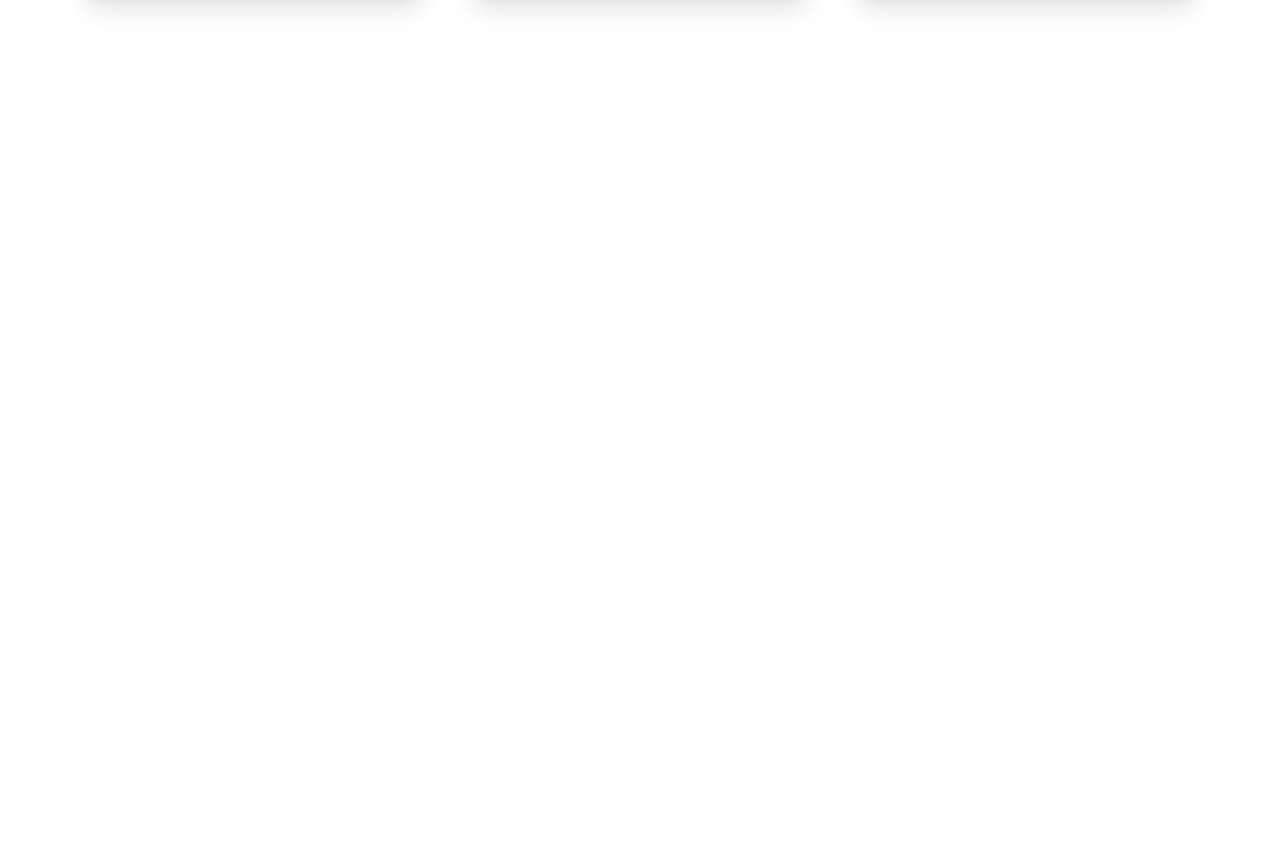
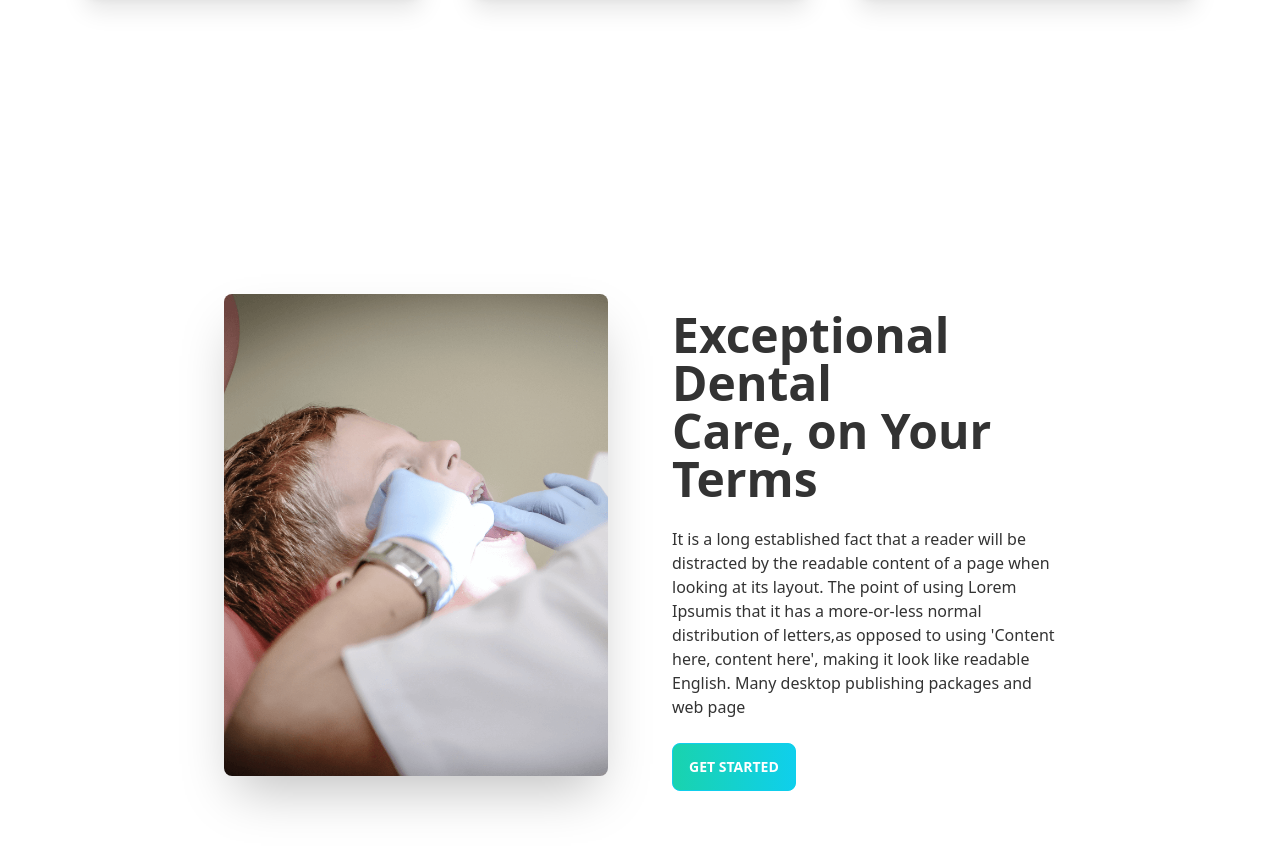
Before and after one commit to rakibahmeddev/doctor-portal, a React (Create React App) app: page / in a window 1280 px wide. Shown: the part 1700-2550 px from the top of the page. Before the commit the page ends 1835 px from the top, so only its background shows below. Built offline with nearby package versions, Linux system fonts and the light colour scheme.

Commit message:
dental care section/treatment section done

```diff
--- a/src/Pages/Home/Banner.js
+++ b/src/Pages/Home/Banner.js
@@ -1,5 +1,6 @@
 import React from "react";
 import chair from "../../assets/images/chair.png";
+import PrimaryButton from "../Shared/PrimaryButton";
 
 const Banner = () => {
   return (
@@ -9,15 +10,17 @@ const Banner = () => {
           <img src={chair} alt="banner" />
         </div>
         <div>
-          <h1 class="text-5xl font-bold">Your New Smile Starts Here</h1>
+          <h1 class="text-5xl font-bold">
+            Your New Smile Starts <br /> Here
+          </h1>
           <p class="py-6">
             Provident cupiditate voluptatem et in. Quaerat fugiat ut assumenda
             excepturi exercitationem quasi. In deleniti eaque aut repudiandae et
             a id nisi.
           </p>
-          <button class="btn btn-primary uppercase text-white font-bold bg-gradient-to-r from-secondary to-primary">
-            Get Started
-          </button>
+          <div>
+            <PrimaryButton></PrimaryButton>
+          </div>
         </div>
       </div>
     </div>
--- /dev/null
+++ b/src/Pages/Home/DentalCare.js
@@ -0,0 +1,33 @@
+import React from "react";
+import treatment from "../../assets/images/treatment.png";
+import PrimaryButton from "../Shared/PrimaryButton";
+
+const DentalCare = () => {
+  return (
+    <div class="hero min-h-min bg-white py-32 sm:px-5 md:px-10 lg:px-32">
+      <div class="hero-content flex-col lg:flex-row justify-center sm:gap-5 md:gap-8 lg:gap-16">
+        <div className="">
+          <img src={treatment} class="max-w-sm rounded-lg shadow-2xl" />
+        </div>
+        <div className="w-full mt-8">
+          <h1 class="text-5xl font-bold">
+            Exceptional Dental <br /> Care, on Your Terms
+          </h1>
+          <p class="py-6">
+            It is a long established fact that a reader will be distracted by
+            the readable content of a page when looking at its layout. The point
+            of using Lorem Ipsumis that it has a more-or-less normal
+            distribution of letters,as opposed to using 'Content here, content
+            here', making it look like readable English. Many desktop publishing
+            packages and web page
+          </p>
+          <div>
+            <PrimaryButton></PrimaryButton>
+          </div>
+        </div>
+      </div>
+    </div>
+  );
+};
+
+export default DentalCare;
--- a/src/Pages/Home/Home.js
+++ b/src/Pages/Home/Home.js
@@ -1,5 +1,6 @@
 import React from "react";
 import Banner from "./Banner";
+import DentalCare from "./DentalCare";
 import Info from "./Info";
 import Services from "./Services";
 
@@ -9,6 +10,7 @@ const Home = () => {
       <Banner></Banner>
       <Info></Info>
       <Services></Services>
+      <DentalCare></DentalCare>
     </div>
   );
 };
--- /dev/null
+++ b/src/Pages/Shared/PrimaryButton.js
@@ -0,0 +1,11 @@
+import React from "react";
+
+const PrimaryButton = () => {
+  return (
+    <button class="btn btn-primary uppercase text-white font-bold bg-gradient-to-r from-secondary to-primary">
+      Get Started
+    </button>
+  );
+};
+
+export default PrimaryButton;
```
